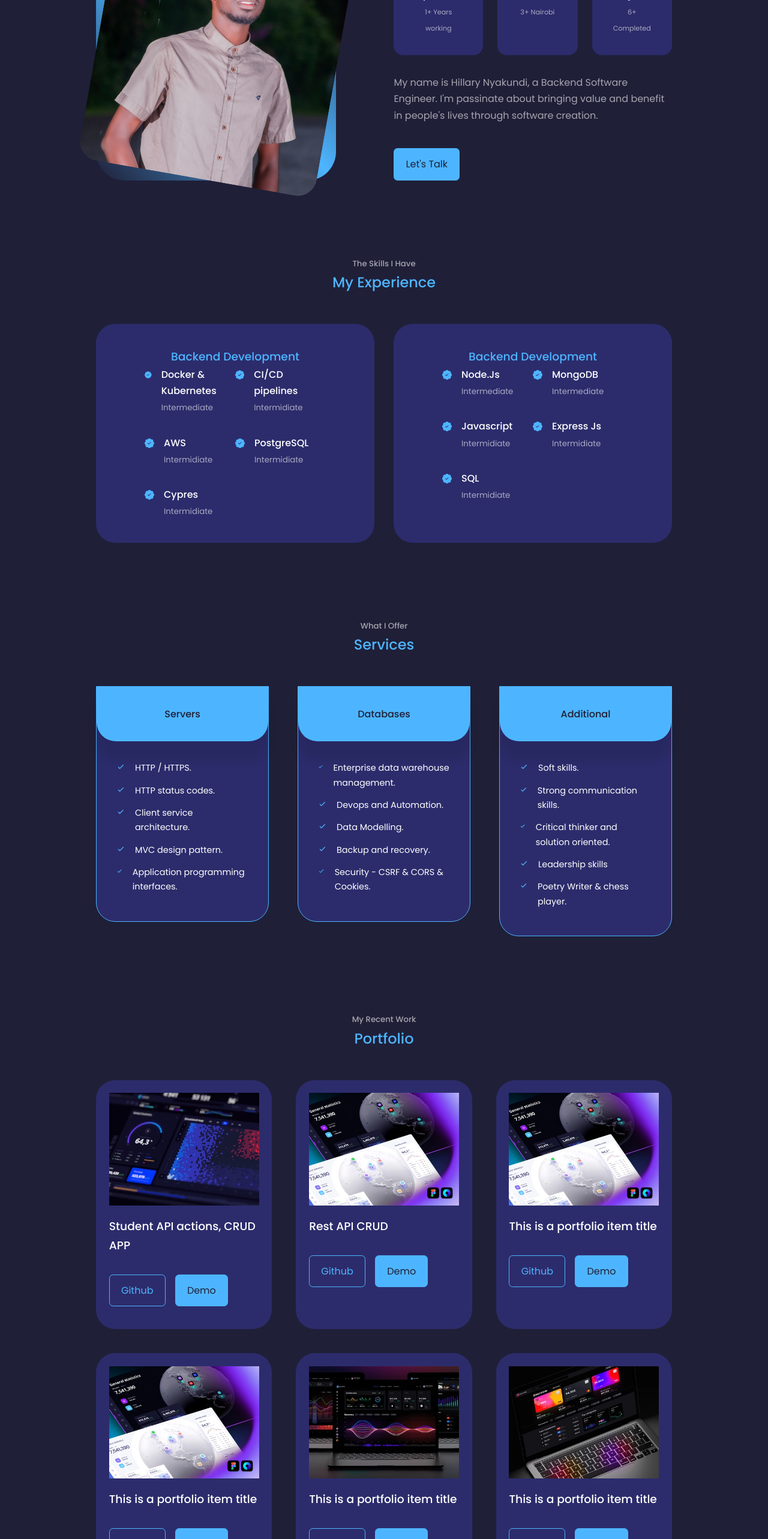
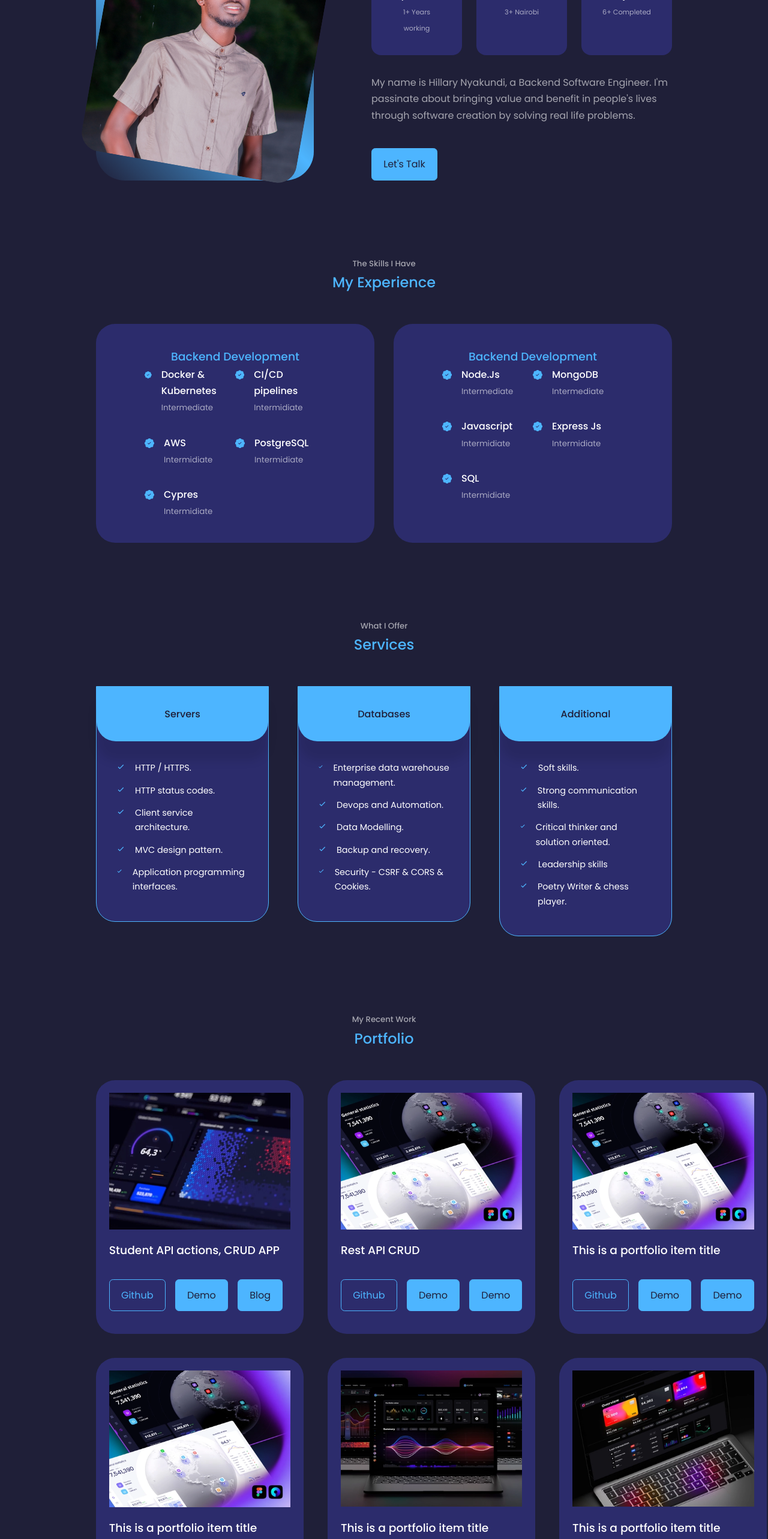
Before and after one commit to HillaryNyakundi/My-portfolio, a React (Create React App) app: page / in a window 1280 px wide. Shown: the part 1140-3706 px from the top of the page at 60% size. Built offline with nearby package versions, Linux system fonts and the light colour scheme.

Commit message:
Todays changes

```diff
--- a/src/components/about/About.jsx
+++ b/src/components/about/About.jsx
@@ -40,7 +40,7 @@ const about = () => {
           </div>
 
           <p>
-            My name is Hillary Nyakundi, a Backend Software Engineer. I'm passinate about bringing value and benefit in people's lives through software creation.
+            My name is Hillary Nyakundi, a Backend Software Engineer. I'm passinate about bringing value and benefit in people's lives through software creation by solving real life problems.
           </p>
 
           <a href="#contact" className='btn btn-primary'>Let's Talk</a>
--- a/src/components/portfolio/Portfolio.jsx
+++ b/src/components/portfolio/Portfolio.jsx
@@ -21,6 +21,7 @@ const portfolio = () => {
             <div className="portfolio__item-cta">
             <a href="https://github.com/HillaryNyakundi/students-API" className='btn' target='_blank'>Github</a>
             <a href="http://localhost:3000/api-docs/" className='btn btn-primary' target='_blank'>Demo</a>
+            <a href="" className='btn btn-primary' target='_blank'>Blog</a>
             </div>
         </article>
 
@@ -31,6 +32,7 @@ const portfolio = () => {
             <h3>Rest API CRUD</h3>
             <div className="portfolio__item-cta">
             <a href="https://github.com/HillaryNyakundi/Art-place" className='btn' target='_blank'>Github</a>
+            <a href="https://art-place.netlify.app/" className='btn btn-primary' target='_blank'>Demo</a>
             <a href="https://art-place.netlify.app/" className='btn btn-primary' target='_blank'>Demo</a>
             </div>
         </article>
@@ -43,6 +45,7 @@ const portfolio = () => {
             <div className="portfolio__item-cta">
             <a href="https://github.com" className='btn' target='_blank'>Github</a>
             <a href="https://dribbble.com/Alien_pixels" className='btn btn-primary' target='_blank'>Demo</a>
+            <a href="https://dribbble.com/Alien_pixels" className='btn btn-primary' target='_blank'>Demo</a>
             </div>
         </article>
 
@@ -53,6 +56,7 @@ const portfolio = () => {
             <h3>This is a portfolio item title</h3>
             <div className="portfolio__item-cta">
             <a href="https://github.com" className='btn' target='_blank'>Github</a>
+            <a href="https://dribbble.com/Alien_pixels" className='btn btn-primary' target='_blank'>Demo</a>
             <a href="https://dribbble.com/Alien_pixels" className='btn btn-primary' target='_blank'>Demo</a>
             </div>
         </article>
@@ -65,6 +69,7 @@ const portfolio = () => {
             <div className="portfolio__item-cta">
             <a href="https://github.com" className='btn' target='_blank'>Github</a>
             <a href="https://dribbble.com/Alien_pixels" className='btn btn-primary' target='_blank'>Demo</a>
+            <a href="https://dribbble.com/Alien_pixels" className='btn btn-primary' target='_blank'>Demo</a>
             </div>
         </article>
 
@@ -76,6 +81,7 @@ const portfolio = () => {
             <div className="portfolio__item-cta">
             <a href="https://github.com" className='btn' target='_blank'>Github</a>
             <a href="https://dribbble.com/Alien_pixels" className='btn btn-primary' target='_blank'>Demo</a>
+            <a href="https://dribbble.com/Alien_pixels" className='btn btn-primary' target='_blank'>Demo</a>
             </div>
         </article>
       </div>
```
